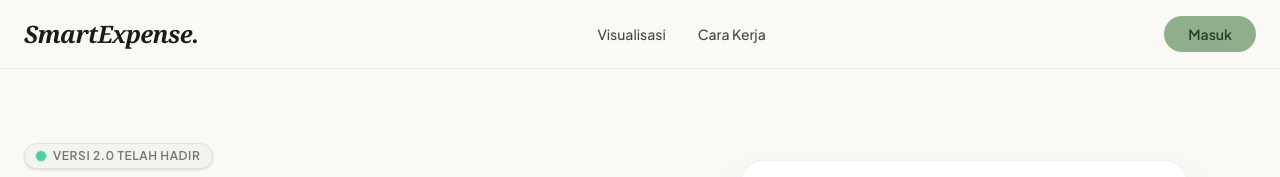
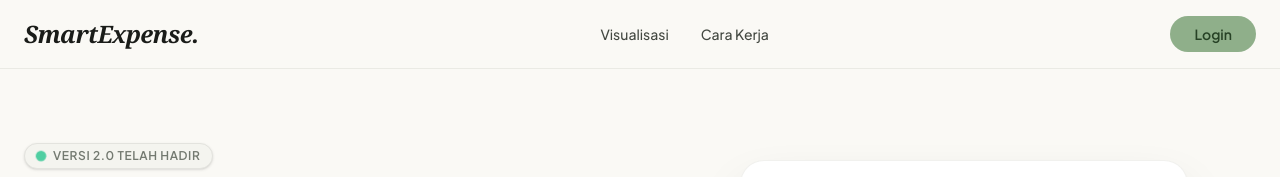
Before and after one commit to Maliq-dlt/Smart-Expanse, a Next.js app: page / in a window 1280 px wide. Shown: the top 177 px of the page. Built offline with nearby package versions, Linux system fonts and the light colour scheme.

Commit message:
fix: resolve blank settings page by removing duplicate template.tsx transition, update landing page login button

```diff
--- a/src/app/(dashboard)/template.tsx
+++ /dev/null
@@ -1,21 +0,0 @@
-'use client';
-
-import { motion } from 'framer-motion';
-import { usePathname } from 'next/navigation';
-
-export default function Template({ children }: { children: React.ReactNode }) {
-  const pathname = usePathname();
-
-  return (
-    <motion.div
-      key={pathname}
-      initial={{ opacity: 0, y: 20 }}
-      animate={{ opacity: 1, y: 0 }}
-      exit={{ opacity: 0, y: -20 }}
-      transition={{ duration: 0.4, ease: 'easeOut' }}
-      className="h-full w-full"
-    >
-      {children}
-    </motion.div>
-  );
-}
--- a/src/app/page.tsx
+++ b/src/app/page.tsx
@@ -79,10 +79,10 @@
           </div>
           <div className="flex space-x-4 items-center">
             <Link
-              href={isMounted && isAuthenticated ? "/home" : "/login"}
+              href="/login"
               className="group relative px-6 py-2 rounded-full bg-[var(--color-primary-container)] text-[var(--color-on-primary-container)] font-semibold text-sm overflow-hidden transition-transform hover:scale-105 active:scale-95"
             >
-              <span className="relative z-10">{isMounted && isAuthenticated ? "Buka Dashboard" : "Masuk"}</span>
+              <span className="relative z-10">Login</span>
               <div className="absolute inset-0 bg-white/20 translate-y-full group-hover:translate-y-0 transition-transform duration-300 rounded-full" />
             </Link>
           </div>
```
